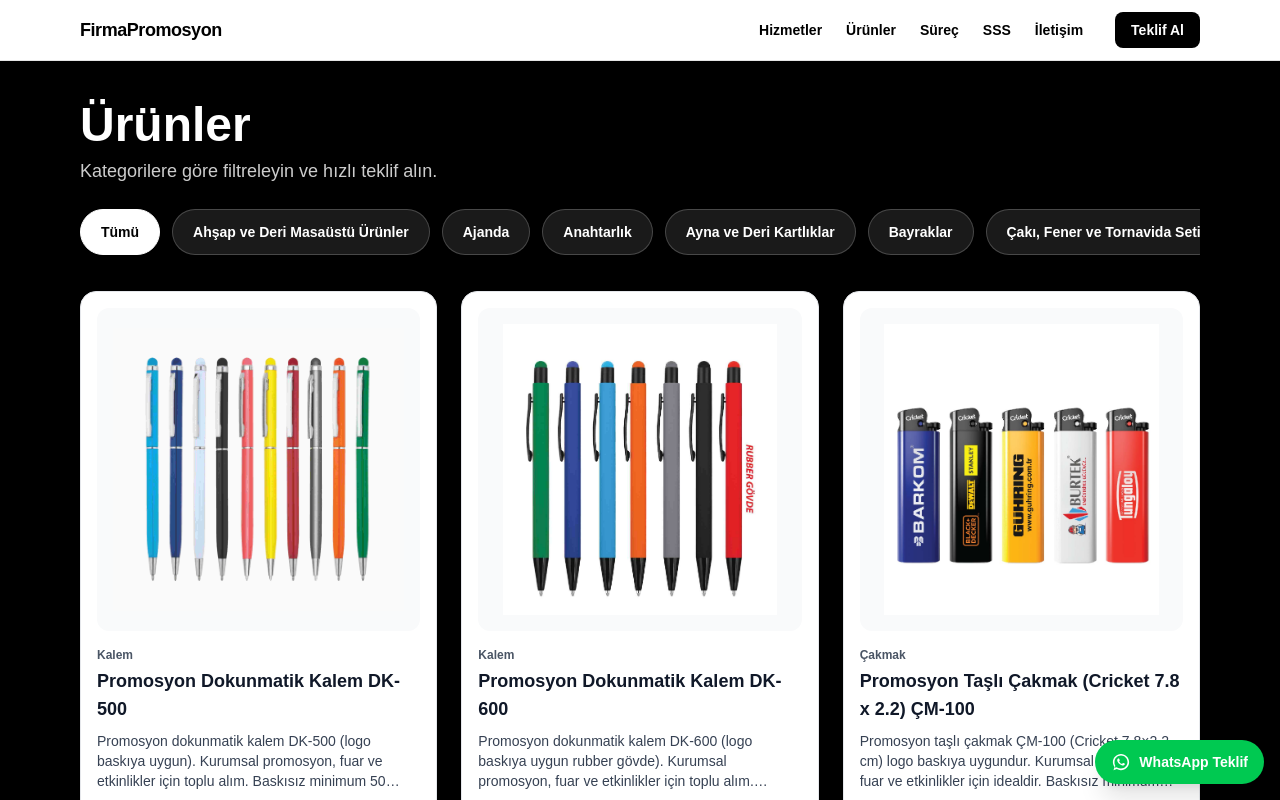
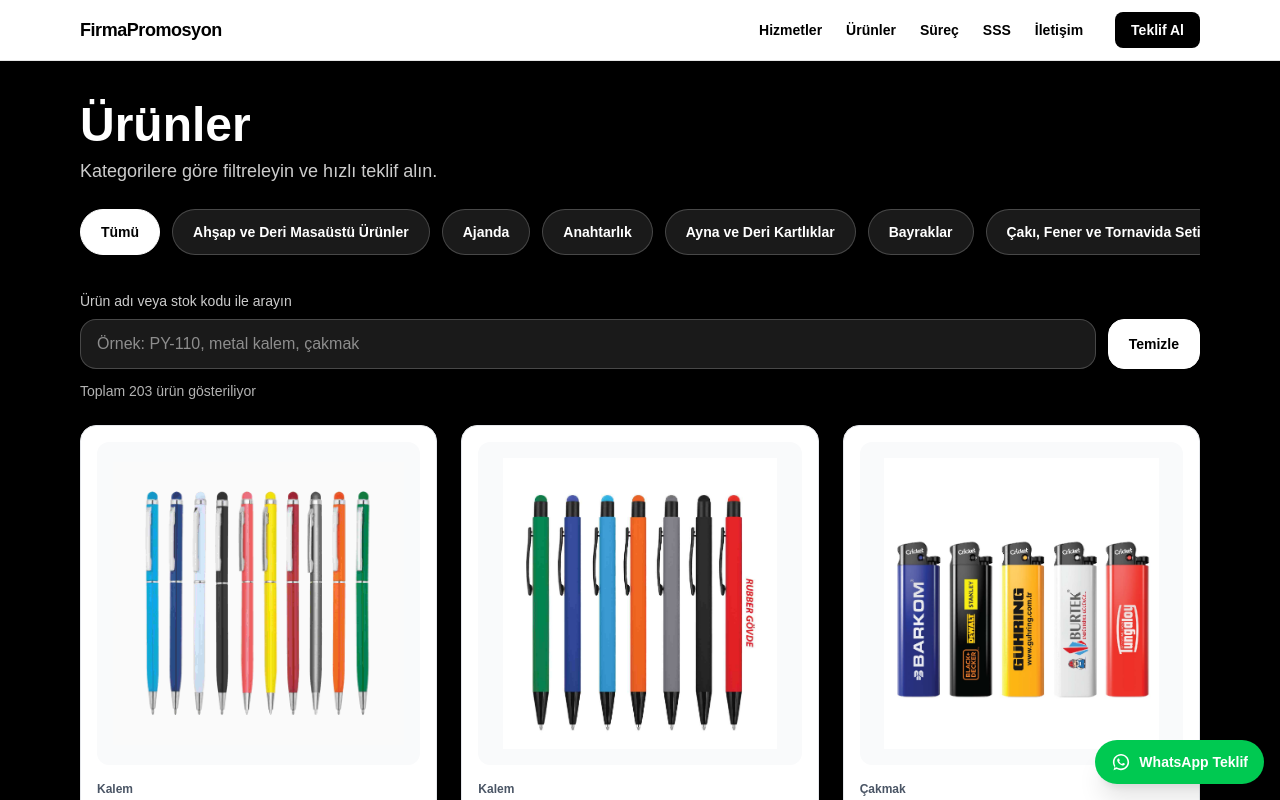
Before and after one commit to berkankocek1-dot/firmapromosyon, a Next.js app: page /urunler in a window 1280 px wide. Shown: the top 800 px of the page. Built offline with nearby package versions, Linux system fonts and the light colour scheme.

Commit message:
urunler sayfasina arama sistemi eklendi

```diff
--- /dev/null
+++ b/app/urunler/ProductsClient.tsx
@@ -0,0 +1,133 @@
+"use client";
+
+import { useMemo, useState } from "react";
+import Link from "next/link";
+import Image from "next/image";
+
+type Product = {
+  id: string;
+  slug: string;
+  title: string;
+  category: string;
+  image: string;
+  shortDesc: string;
+};
+
+function normalizeText(value: string) {
+  return value
+    .toLocaleLowerCase("tr-TR")
+    .replace(/ı/g, "i")
+    .replace(/İ/g, "i")
+    .replace(/ğ/g, "g")
+    .replace(/Ğ/g, "g")
+    .replace(/ü/g, "u")
+    .replace(/Ü/g, "u")
+    .replace(/ş/g, "s")
+    .replace(/Ş/g, "s")
+    .replace(/ö/g, "o")
+    .replace(/Ö/g, "o")
+    .replace(/ç/g, "c")
+    .replace(/Ç/g, "c")
+    .replace(/[^a-z0-9\s-]/g, "")
+    .replace(/\s+/g, " ")
+    .trim();
+}
+
+export default function ProductsClient({ products }: { products: Product[] }) {
+  const [search, setSearch] = useState("");
+
+  const filteredProducts = useMemo(() => {
+    const query = normalizeText(search);
+
+    if (!query) return products;
+
+    return products.filter((p) => {
+      const title = normalizeText(p.title);
+      const category = normalizeText(p.category);
+      const slug = normalizeText(p.slug);
+
+      return (
+        title.includes(query) ||
+        category.includes(query) ||
+        slug.includes(query)
+      );
+    });
+  }, [search, products]);
+
+  return (
+    <>
+      <div className="mb-6">
+        <label htmlFor="product-search" className="mb-2 block text-sm font-medium text-white/80">
+          Ürün adı veya stok kodu ile arayın
+        </label>
+
+        <div className="flex flex-col gap-3 sm:flex-row">
+          <input
+            id="product-search"
+            type="text"
+            value={search}
+            onChange={(e) => setSearch(e.target.value)}
+            placeholder="Örnek: PY-110, metal kalem, çakmak"
+            className="w-full rounded-2xl border border-white/20 bg-white/10 px-4 py-3 text-white placeholder:text-white/50 outline-none transition focus:border-white/50"
+          />
+
+          <button
+            type="button"
+            onClick={() => setSearch("")}
+            className="rounded-2xl border border-white bg-white px-5 py-3 text-sm font-semibold text-black transition hover:opacity-90"
+          >
+            Temizle
+          </button>
+        </div>
+
+        <p className="mt-3 text-sm text-white/70">
+          Toplam {filteredProducts.length} ürün gösteriliyor
+        </p>
+      </div>
+
+      {filteredProducts.length === 0 ? (
+        <div className="rounded-2xl border border-white/10 bg-white/5 p-6 text-white/80">
+          Aradığınız ürüne uygun sonuç bulunamadı. Ürün adı ya da kodu farklı şekilde yazmayı deneyin.
+        </div>
+      ) : (
+        <div className="grid grid-cols-1 gap-6 sm:grid-cols-2 lg:grid-cols-3">
+          {filteredProducts.map((p) => (
+            <Link
+              key={p.id}
+              href={`/urunler/${p.slug}`}
+              className="rounded-2xl border border-gray-200 bg-white p-4 shadow-sm transition hover:shadow-md"
+            >
+              <div className="relative aspect-square w-full overflow-hidden rounded-xl bg-gray-50">
+                <Image
+                  src={p.image}
+                  alt={p.title}
+                  fill
+                  className="object-contain p-4"
+                  sizes="(max-width: 768px) 100vw, 33vw"
+                />
+              </div>
+
+              <div className="mt-4">
+                <div className="text-xs font-semibold text-gray-600">
+                  {p.category}
+                </div>
+
+                <h2 className="mt-1 text-lg font-bold text-gray-900">
+                  {p.title}
+                </h2>
+
+                <p className="mt-2 line-clamp-3 text-sm text-gray-700">
+                  {p.shortDesc}
+                </p>
+
+                <div className="mt-4 inline-flex rounded-full bg-black px-4 py-2 text-xs font-semibold text-white">
+                  Hızlı Teklif
+                </div>
+              </div>
+            </Link>
+          ))}
+        </div>
+      )}
+    </>
+  );
+}
--- a/app/urunler/page.tsx
+++ b/app/urunler/page.tsx
@@ -1,7 +1,7 @@
 import Link from "next/link";
-import Image from "next/image";
 import type { Metadata } from "next";
 import { products } from "@/data/products";
+import ProductsClient from "./ProductsClient";
 
 const SITE_URL = "https://www.firmapromosyon.com";
 
@@ -154,43 +154,7 @@ export default function ProductsPage() {
           </div>
         </div>
 
-        <div className="grid grid-cols-1 gap-6 sm:grid-cols-2 lg:grid-cols-3">
-          {products.map((p) => (
-            <Link
-              key={p.id}
-              href={`/urunler/${p.slug}`}
-              className="rounded-2xl border border-gray-200 bg-white p-4 shadow-sm transition hover:shadow-md"
-            >
-              <div className="relative aspect-square w-full overflow-hidden rounded-xl bg-gray-50">
-                <Image
-                  src={p.image}
-                  alt={p.title}
-                  fill
-                  className="object-contain p-4"
-                  sizes="(max-width: 768px) 100vw, 33vw"
-                />
-              </div>
-
-              <div className="mt-4">
-                <div className="text-xs font-semibold text-gray-600">
-                  {p.category}
-                </div>
-
-                <h2 className="mt-1 text-lg font-bold text-gray-900">
-                  {p.title}
-                </h2>
-
-                <p className="mt-2 line-clamp-3 text-sm text-gray-700">
-                  {p.shortDesc}
-                </p>
-
-                <div className="mt-4 inline-flex rounded-full bg-black px-4 py-2 text-xs font-semibold text-white">
-                  Hızlı Teklif
-                </div>
-              </div>
-            </Link>
-          ))}
-        </div>
+        <ProductsClient products={products} />
       </div>
     </main>
   );
```
